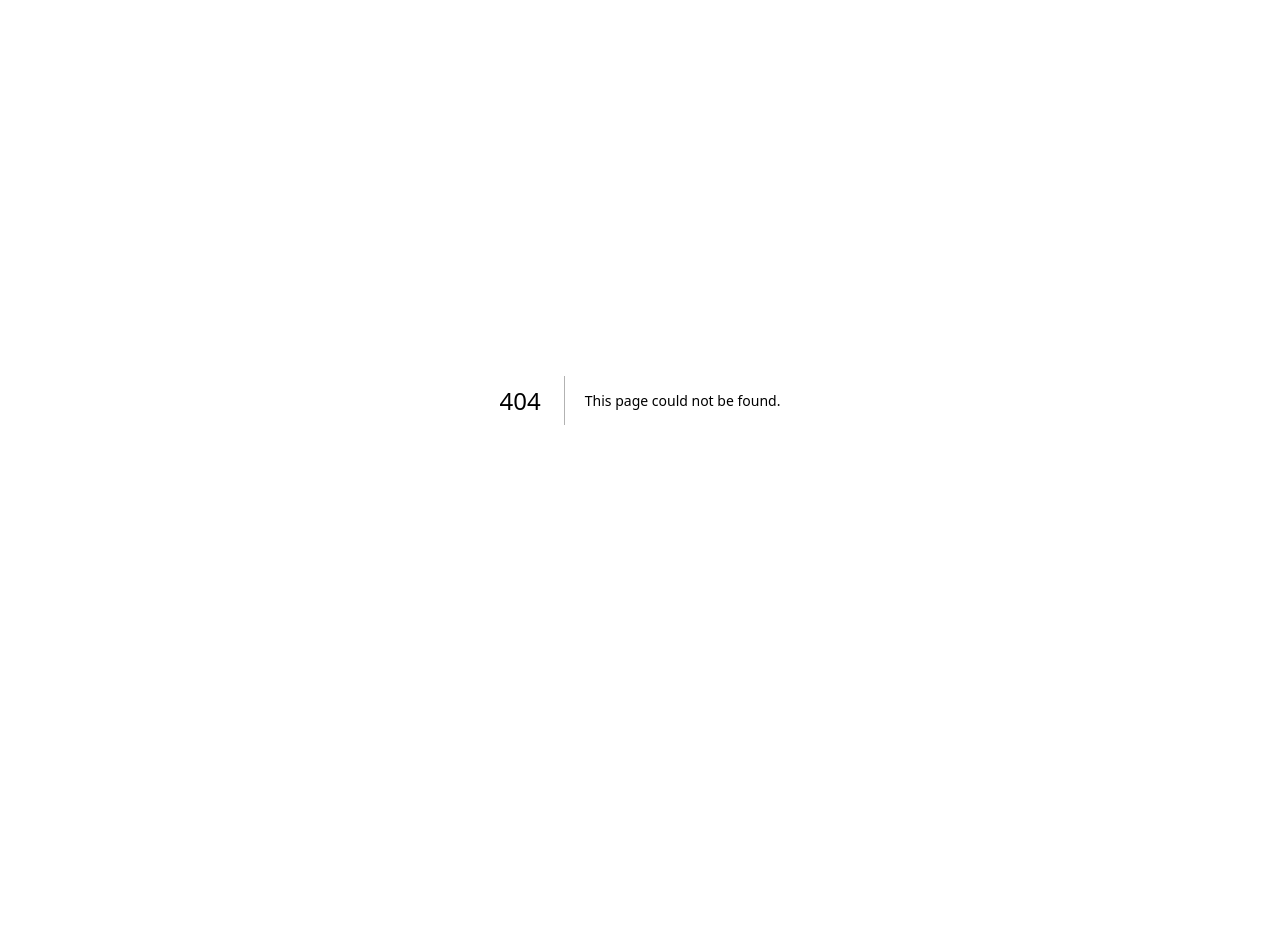
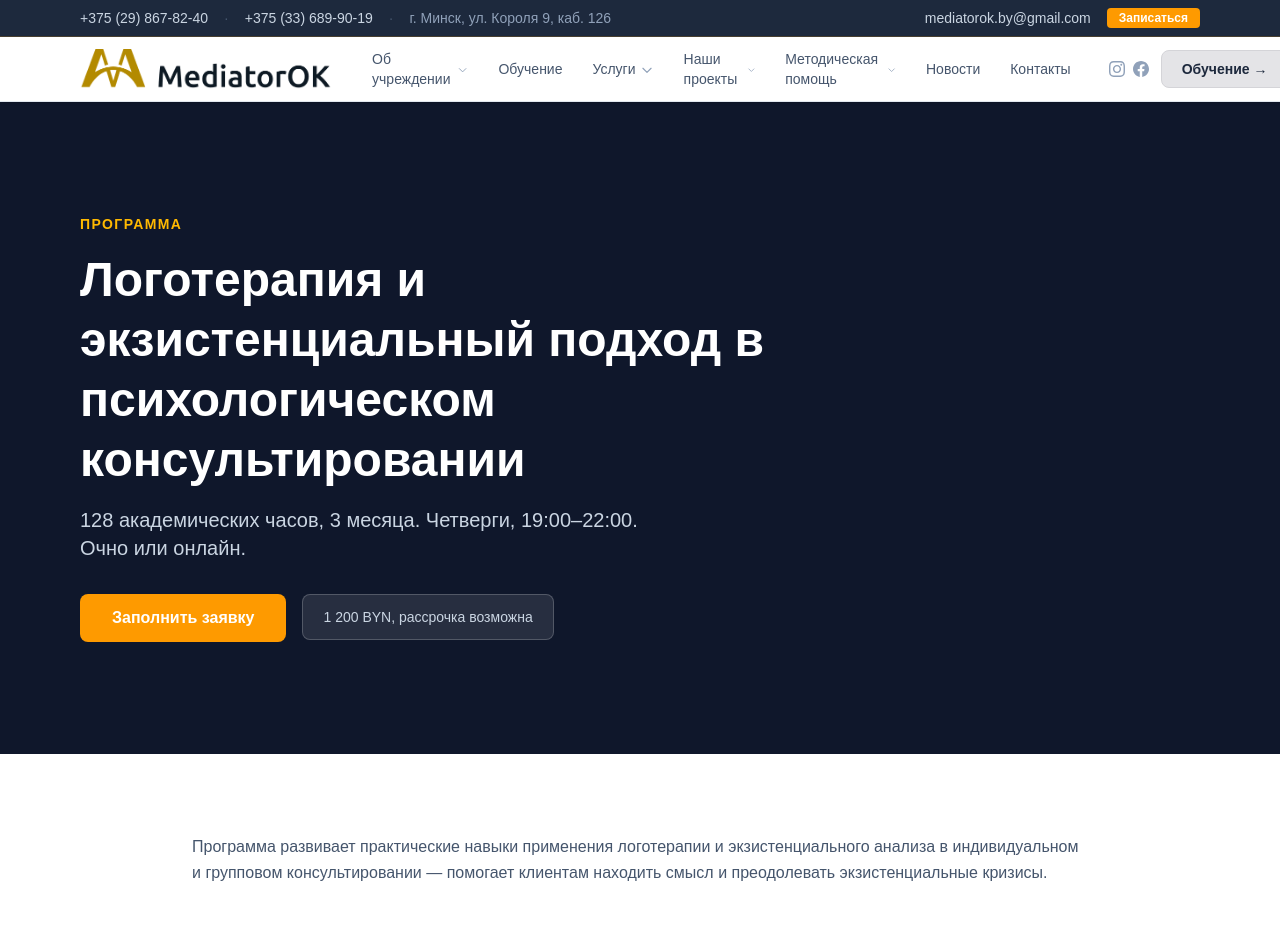
Before and after one commit to ZedMalatesta/newMediatorSite, a Next.js app: page /logotherapy in a window 1280 px wide. Before the commit this address had no page. Shown: the top 945 px of the page. Before the commit the page ends 800 px from the top, so only its background shows below. Built offline with nearby package versions, Linux system fonts and the light colour scheme.

Commit message:
feat: add logotherapy program page

```diff
--- /dev/null
+++ b/app/logotherapy/page.tsx
@@ -0,0 +1,43 @@
+import type { Metadata } from "next";
+import TopBar from "@layout/TopBar";
+import Navbar from "@layout/Navbar";
+import Footer from "@layout/Footer";
+import { EventHero } from "@sections/EventHero/EventHero";
+import { EventDetails } from "@sections/EventDetails/EventDetails";
+import { EventSignup } from "@sections/EventSignup/EventSignup";
+
+export const metadata: Metadata = {
+  title: "Логотерапия и экзистенциальный подход в психологическом консультировании | МедиаторОк Проф",
+  description:
+    "Программа развития практических навыков логотерапии и экзистенциального анализа в индивидуальном и групповом консультировании. 128 часов, 3 месяца.",
+};
+
+export default function LogotherapyPage() {
+  return (
+    <div className="min-h-screen bg-white">
+      <TopBar />
+      <Navbar />
+      <main>
+        <EventHero
+          eyebrow="Программа"
+          title="Логотерапия и экзистенциальный подход в психологическом консультировании"
+          subtitle="128 академических часов, 3 месяца. Четверги, 19:00–22:00. Очно или онлайн."
+          meta={["1 200 BYN, рассрочка возможна"]}
+        />
+        <EventDetails
+          description={[
+            "Программа развивает практические навыки применения логотерапии и экзистенциального анализа в индивидуальном и групповом консультировании — помогает клиентам находить смысл и преодолевать экзистенциальные кризисы.",
+          ]}
+          groups={[
+            {
+              heading: "Ведущие",
+              items: ["Оксана Шульга — кандидат психологических наук, логотерапевт", "Катерина Тарасова — психолог, логотерапевт, арт-терапевт"],
+            },
+          ]}
+        />
+        <EventSignup />
+      </main>
+      <Footer />
+    </div>
+  );
+}
```
